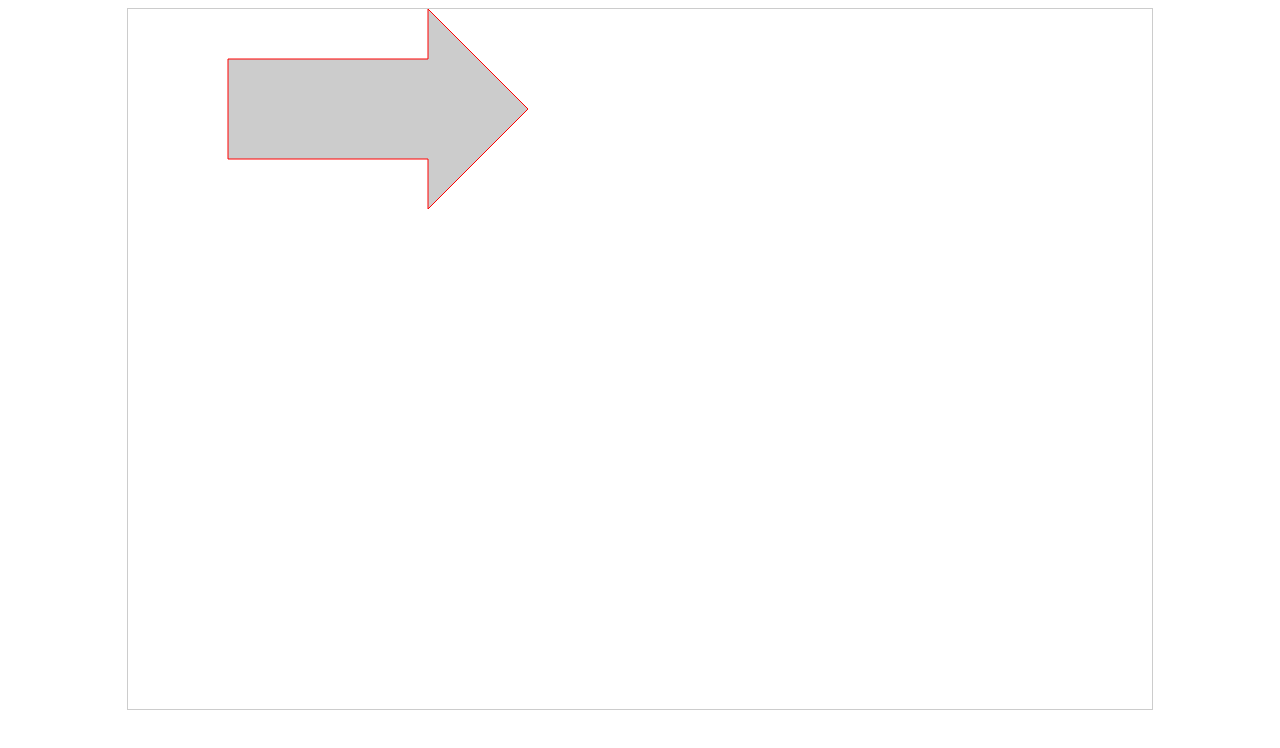
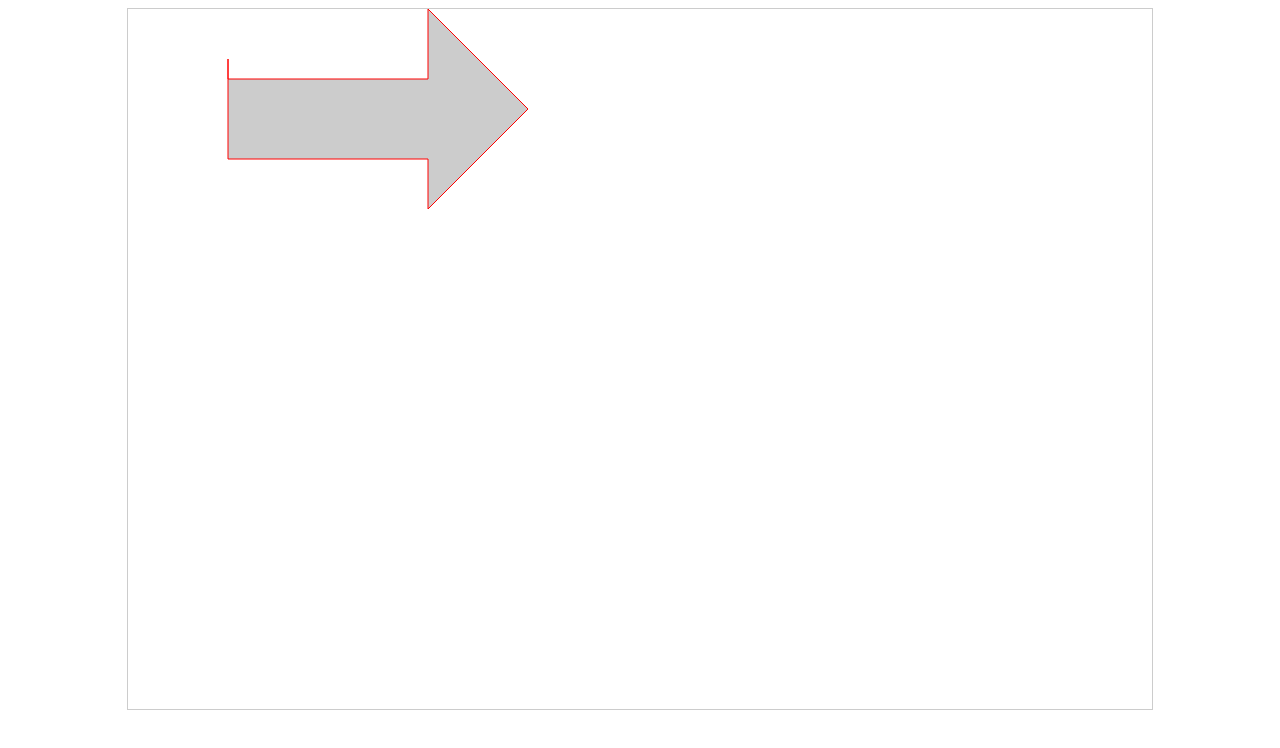
Before and after one commit to yctd1022/Newcanvas, a plain HTML site: page index1.html in a window 1280 px wide. Drawn offline with Linux system fonts and the light colour scheme.

Commit message:
Update index1.html

```diff
--- a/index1.html
+++ b/index1.html
@@ -12,8 +12,8 @@
     var canvas = document.getElementById('canvas')
     var context = canvas.getContext('2d')
     context.beginPath();
-    context.moveTo(100, 50);
-    context.lineTo(300, 50);
+    context.moveTo(100, 70);
+    context.lineTo(300, 70);
     context.lineTo(300, 0);
     context.lineTo(400, 100);
     context.lineTo(300, 200);
```
